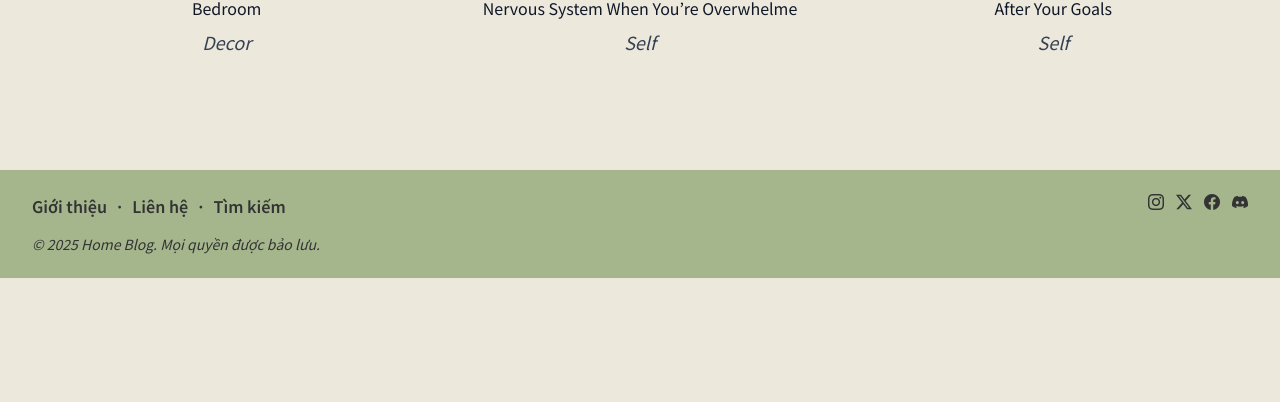
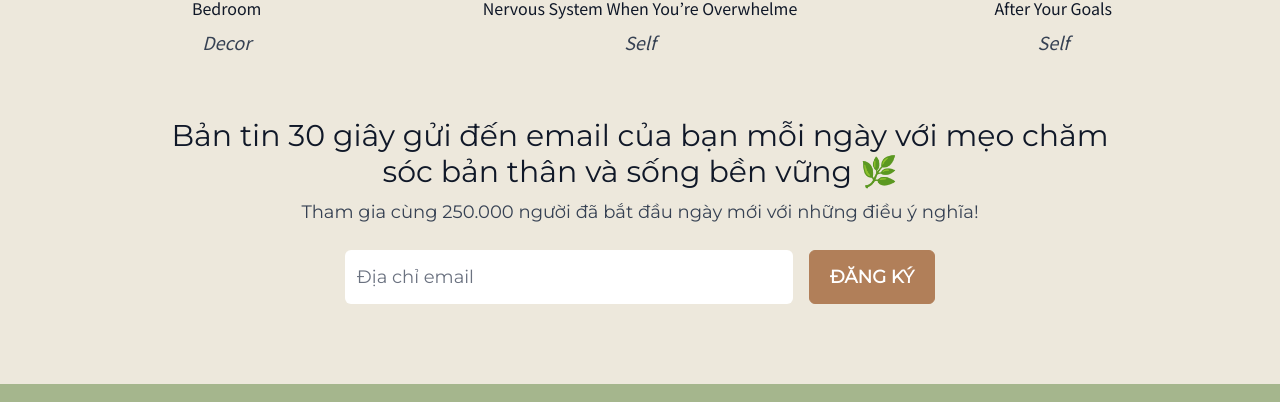
Before and after one commit to vakhoa4875/home-blog, a React (Vite) app: page / in a window 1280 px wide. Shown: the part 522-924 px from the top of the page. Before the commit the page ends 800 px from the top, so only its background shows below. Built offline with nearby package versions, Linux system fonts and the light colour scheme.

Commit message:
feat: add NewsletterSection component to Home page and update styles with new font

```diff
--- /dev/null
+++ b/src/components/NewsletterSection.tsx
@@ -0,0 +1,39 @@
+import { Button } from 'primereact/button';
+import { InputText } from 'primereact/inputtext';
+import React, { useState } from 'react';
+
+const NewsletterSection: React.FC = () => {
+    const [email, setEmail] = useState<string>('');
+
+    const handleSubmit = (e: React.FormEvent) => {
+        e.preventDefault();
+        console.log('Email submitted:', email);
+        setEmail(''); // Reset input sau khi submit
+    };
+
+    return (
+        <div className="text-center max-w-5xl mx-auto py-12 px-4 title-font">
+            <h2 className="text-2xl md:text-3xl font-thin text-gray-900 mb-2">
+                Bản tin 30 giây gửi đến email của bạn mỗi ngày với mẹo chăm sóc bản thân và sống bền vững 🌿
+            </h2>
+            <p className="text-gray-700 mb-6 text-lg!">
+                Tham gia cùng 250.000 người đã bắt đầu ngày mới với những điều ý nghĩa!
+            </p>
+            <form onSubmit={handleSubmit} className="flex justify-center gap-4">
+                <InputText
+                    value={email}
+                    onChange={(e) => setEmail(e.target.value)}
+                    placeholder="Địa chỉ email"
+                    className="w-full max-w-md p-2 border-none! rounded-full title-font text-lg!"
+                />
+                <Button
+                    label="ĐĂNG KÝ"
+                    type="submit"
+                    className="rounded-full px-6 py-2 title-font text-lg!"
+                />
+            </form>
+        </div>
+    );
+};
+
+export default NewsletterSection;
--- a/src/index.css
+++ b/src/index.css
@@ -9,6 +9,13 @@
     font-style: normal;
 }
 
+@font-face {
+    font-family: 'Monsterrat';
+    src: url('./assets/fonts/Montserrat-VariableFont_wght.ttf') format('truetype');
+    font-weight: normal;
+    font-style: normal;
+}
+
 /* ========================= */
 /* Custom Classes */
 /* ========================= */
@@ -16,3 +23,7 @@
 .logo-font {
     font-family: 'Bemirs', sans-serif;
 }
+
+.title-font {
+    font-family: 'Monsterrat', sans-serif;
+}
--- a/src/pages/Home.tsx
+++ b/src/pages/Home.tsx
@@ -1,10 +1,12 @@
 import React from 'react';
+import NewsletterSection from '../components/NewsletterSection';
 import SectionRecommend from '../components/SectionRecommend';
 
 const Home: React.FC = () => {
   return (
     <>
       <SectionRecommend />
+      <NewsletterSection />
     </>
   );
 };
```
Also changed, not shown: src/assets/fonts/Montserrat-VariableFont_wght.ttf (added).
